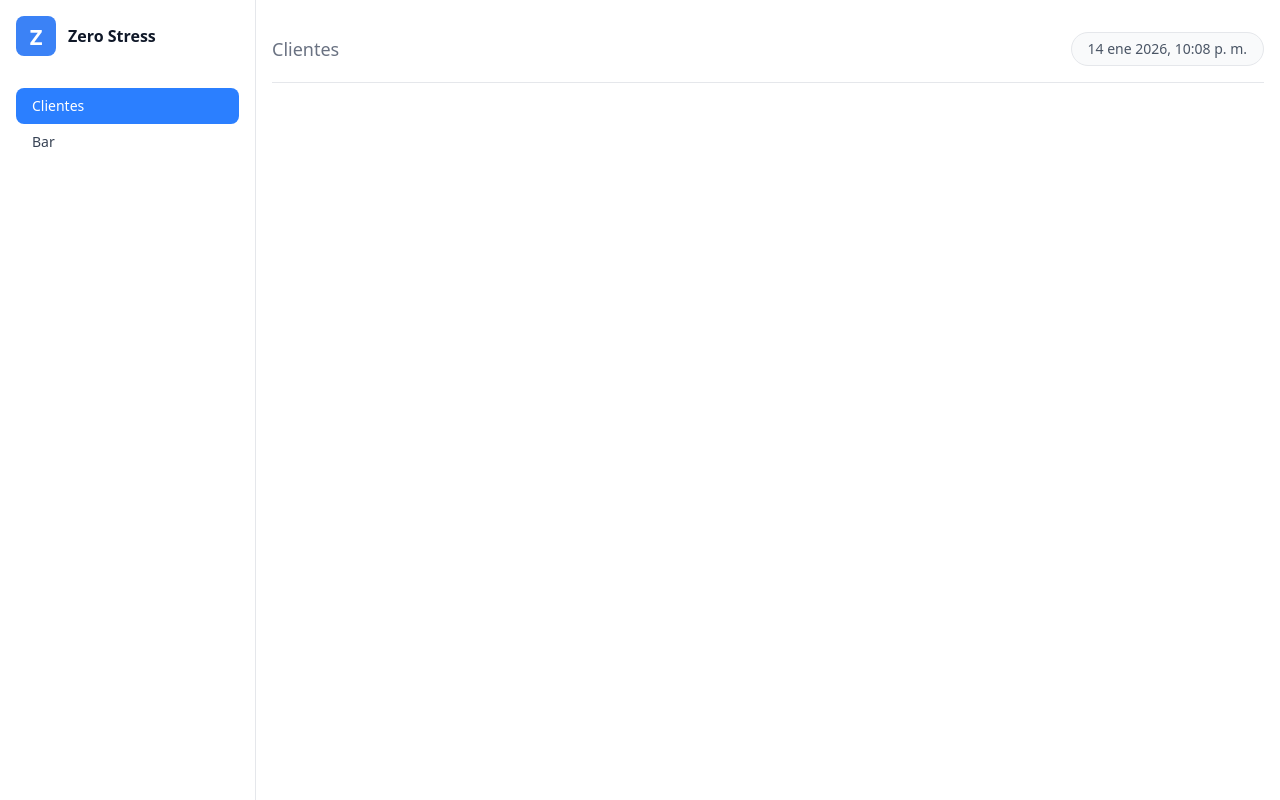
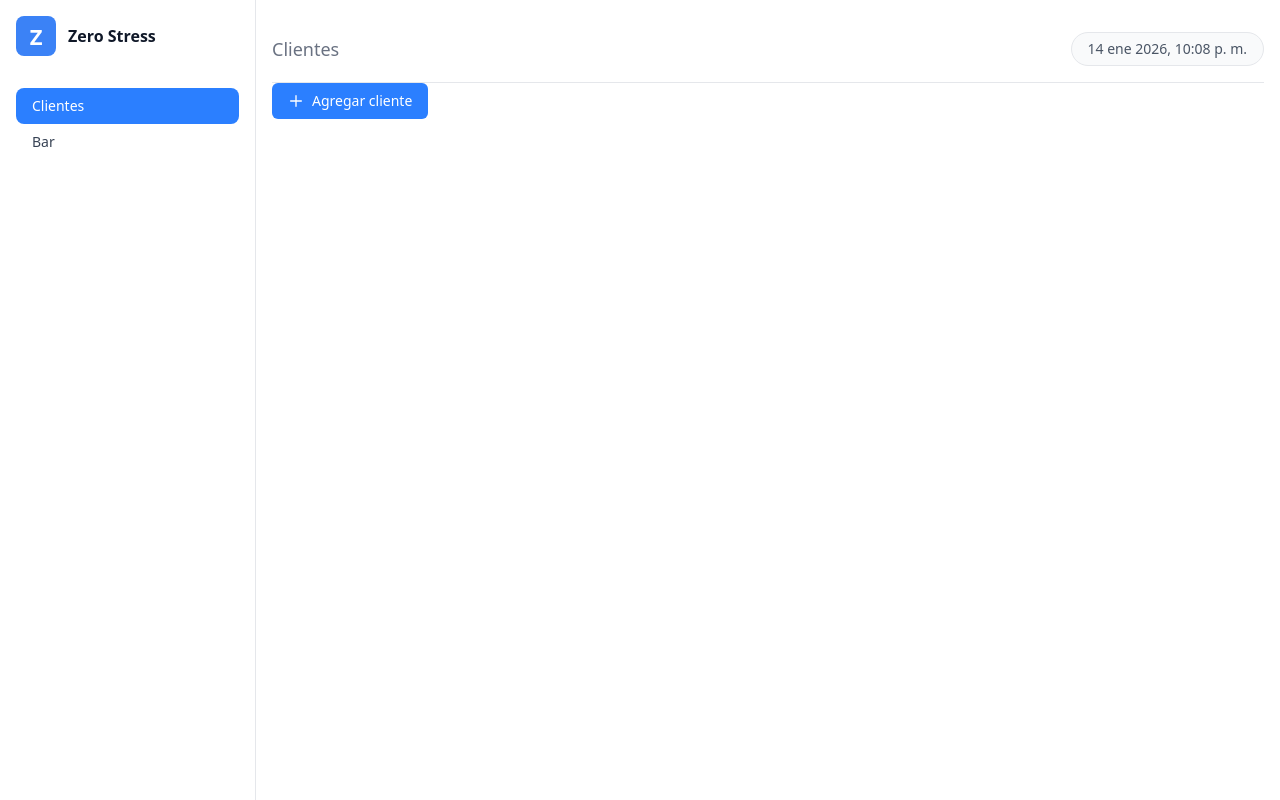
Before and after one commit to matiassromo/zsx-frontend, a Next.js app: page /clientes in a window 1280 px wide. Built offline with nearby package versions, Linux system fonts and the light colour scheme.

Commit message:
test button

```diff
--- a/app/clientes/page.tsx
+++ b/app/clientes/page.tsx
@@ -1,9 +1,13 @@
+'use client';
+
 import InfoBar from "@/app/components/InfoBar";
+import { CreateButton } from "../components/CreateButton";
 
 export default function ClientesPage() {
   return (
     <div>
       <InfoBar title="Clientes" />
+      <CreateButton label="Agregar cliente" onClick={()=>{}}></CreateButton>
     </div>
   );
 }
--- /dev/null
+++ b/app/components/CreateButton.tsx
@@ -0,0 +1,30 @@
+'use client';
+
+interface CreateButtonProps {
+  label: string;
+  onClick: () => void;
+}
+
+export function CreateButton({ label, onClick }: CreateButtonProps) {
+  return (
+    <button
+      onClick={onClick}
+      className="inline-flex items-center gap-2 rounded-md bg-blue-500 px-4 py-2 text-sm font-medium text-white transition-colors hover:bg-blue-600 active:bg-blue-700"
+    >
+      <svg
+        className="h-4 w-4"
+        fill="none"
+        stroke="currentColor"
+        viewBox="0 0 24 24"
+      >
+        <path
+          strokeLinecap="round"
+          strokeLinejoin="round"
+          strokeWidth={2}
+          d="M12 4v16m8-8H4"
+        />
+      </svg>
+      {label}
+    </button>
+  );
+}
```
